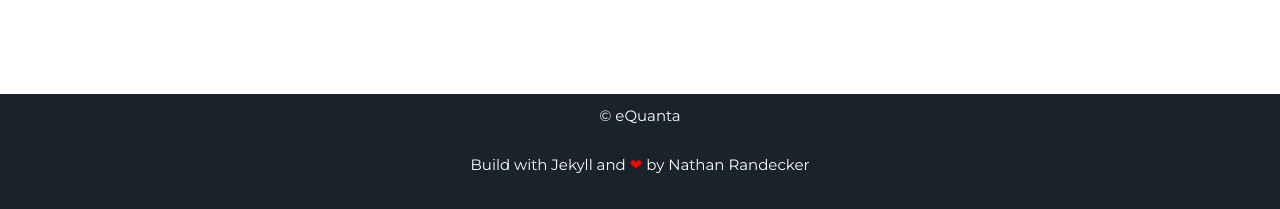
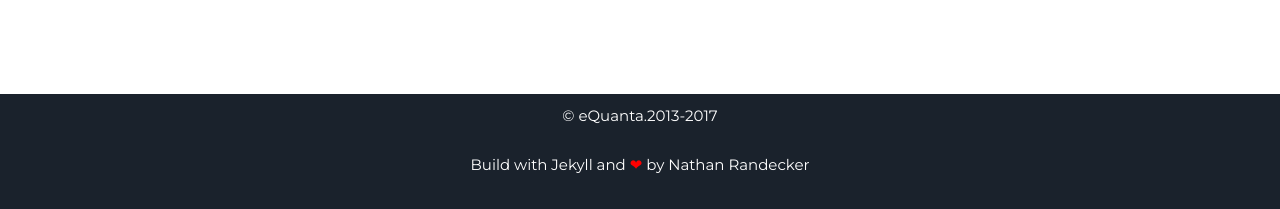
Before and after one commit to leroy1977/eQ1, a Jekyll site: the page built from index.html, in a window 1280 px wide. Shown: the part 2013-2222 px from the top of the page. Built offline with Jekyll 4.4.1, drawn with Linux system fonts in a browser that asks for light colours.

Commit message:
Update footer.html

```diff
--- a/_includes/footer.html
+++ b/_includes/footer.html
@@ -1,5 +1,5 @@
 <footer class="footer">
-    <p>&copy; {{site.username}}</p>
+    <p>&copy; {{site.username}}.2013-2017</p>
     <p>Build with Jekyll and <span class="love">❤</span> by <a href="https://nrandecker.github.io">Nathan Randecker</a></p>
 </footer>
 <script src="//cdn.jsdelivr.net/particles.js/2.0.0/particles.min.js"></script>
```
